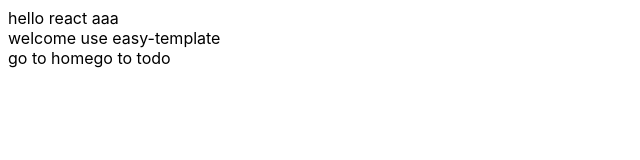
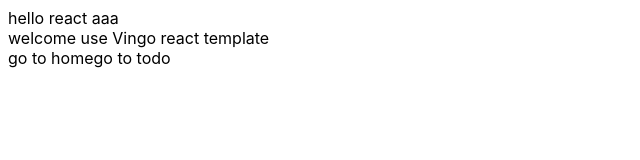
Before and after one commit to VingoChen/react-template, a React app: page /home in a window 1280 px wide. Shown: the top 160 px of the page, without its empty margins (0-640 px from the left). Built offline with nearby package versions, Linux system fonts and the light colour scheme.

Commit message:
update components

```diff
--- a/src/App.tsx
+++ b/src/App.tsx
@@ -1,7 +1,7 @@
 import React, { Suspense } from 'react';
 import { BrowserRouter, Switch, Route, Link, Redirect } from 'react-router-dom';
 import routes from '@/router';
-import ShowEasyV from '@/components/ShowEasyV';
+import Vingo from '@/components/Vingo';
 
 interface IProps {
   name: string;
@@ -12,7 +12,7 @@
   return (
     <div>
       hello react {name}
-      <ShowEasyV />
+      <Vingo />
       <BrowserRouter>
         <Link to='/'>go to home</Link>
         <Link to='/todo'>go to todo</Link>
--- a/src/components/ShowEasyV/index.tsx
+++ /dev/null
@@ -1,5 +0,0 @@
-import React from 'react';
-
-const ShowEasyV: React.FC = () => <div>welcome use easy-template</div>;
-
-export default ShowEasyV;
--- /dev/null
+++ b/src/components/Vingo/index.tsx
@@ -0,0 +1,5 @@
+import React from 'react';
+
+const Vingo: React.FC = () => <div>welcome use Vingo react template</div>;
+
+export default Vingo;
```
